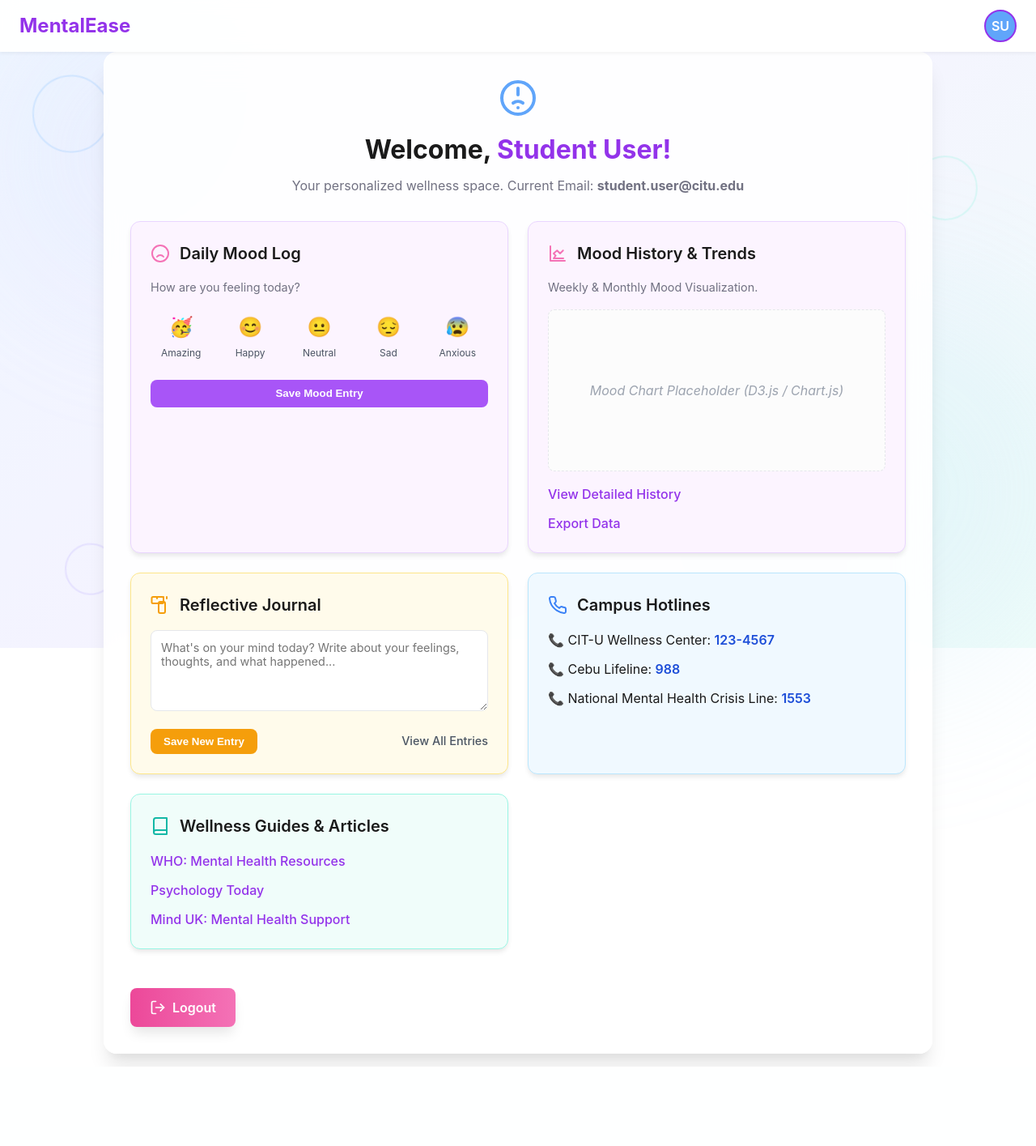
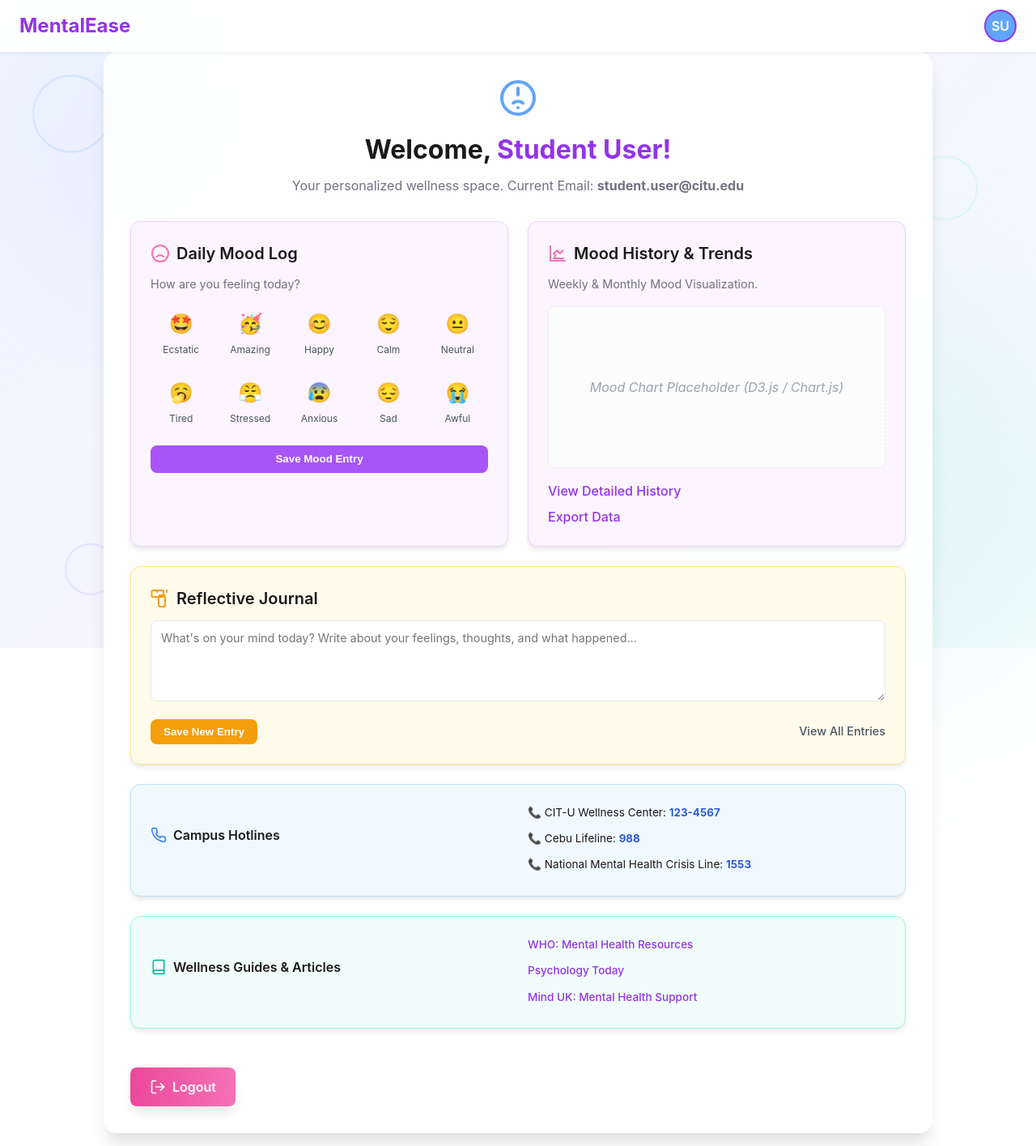
Before and after one commit to Shay1010/CSIT327-G2-MentalEase, a Django app: template students/templates/students/dashboard.html in a window 1280 px wide; the page is wider, and only the part inside the window is pictured. Shown: that part at 81% size. Before the commit the page ends 1316 px from the top of that part, so only its background shows below. Run offline with Django 5.2, Linux system fonts and the light colour scheme; the template is opened without the code that fills it, so the values that code supplies are empty.

Commit message:
feature(students): additional emojis on the mood logging

```diff
--- a/students/templates/students/dashboard.html
+++ b/students/templates/students/dashboard.html
@@ -54,8 +54,8 @@
         @keyframes float2 { 0%, 100% { transform: translateY(0) rotate(0deg); } 50% { transform: translateY(15px) rotate(-180deg); } }
         @keyframes float3 { 0%, 100% { transform: translate(0, 0); } 50% { transform: translate(10px, -10px); } }
 
-        /* Dashboard Container and Card (Your Original Code) */
-        .form-container { width: 100%; max-width: 40rem; position: relative; z-index: 10; animation: fadeInUp 0.6s ease-out; margin-top: 3rem; }
+        /* Dashboard Container and Card */
+        .form-container { width: 100%; max-width: 64rem; position: relative; z-index: 10; animation: fadeInUp 0.6s ease-out; margin-top: 3rem; }
         @keyframes fadeInUp { from { opacity: 0; transform: translateY(20px); } to { opacity: 1; transform: translateY(0); } }
         .form-card {
             background: rgba(255, 255, 255, 0.9); backdrop-filter: blur(20px); border-radius: 1rem;
@@ -75,23 +75,43 @@
         .student-name { color: #9333ea; }
         .subtitle { color: #717182; font-size: 1rem; }
 
+        /* --- UPDATED GRID LAYOUT --- */
         .grid-container {
             display: grid;
-            /* Changed to allow more dynamic content cards */
-            grid-template-columns: repeat(auto-fit, minmax(350px, 1fr));
+            /* 2 columns on large screens (1025px+) */
+            grid-template-columns: repeat(2, 1fr);
             gap: 1.5rem;
             margin-bottom: 2rem;
         }
+
+        /* Force the Journal card to span 2 columns, making it full width on large screens */
+        .journal-card {
+            grid-column: span 2 / span 2;
+            order: 3;
+        }
+
+        /* Resource cards span full width (2 columns) at the bottom */
+        .hotline-card, .article-card {
+            grid-column: span 2 / span 2;
+            order: 10; /* Forces them to the bottom */
+            display: grid;
+            grid-template-columns: 1fr 1fr; /* Keep them side-by-side inside the full span */
+            gap: 1.5rem;
+            padding: 1rem; /* Less padding */
+        }
+
+        /* --- END UPDATED GRID LAYOUT --- */
+
         .card { padding: 1.5rem; border-radius: 0.75rem; box-shadow: 0 4px 6px -1px rgba(0, 0, 0, 0.1); transition: transform 0.3s ease, box-shadow 0.3s ease; animation: fadeIn 0.6s ease-out backwards; }
         .card:hover { transform: translateY(-5px); box-shadow: 0 10px 15px -3px rgba(0, 0, 0, 0.1), 0 4px 6px -2px rgba(0, 0, 0, 0.05); }
+
+        /* Color coding */
         .hotline-card { background-color: #f0f9ff; border: 1px solid #bae6fd; animation-delay: 0.4s; }
         .article-card { background-color: #f0fdfa; border: 1px solid #99f6e4; animation-delay: 0.6s; }
-
-        /* --- NEW STYLES FOR MOOD/JOURNALING --- */
         .mood-card { background-color: #fcf4ff; border: 1px solid #e9d5ff; animation-delay: 0.8s; }
         .journal-card { background-color: #fffbeb; border: 1px solid #fde68a; animation-delay: 1s; }
 
-        .card-header { display: flex; align-items: center; gap: 0.75rem; margin-bottom: 1rem; }
+        .card-header { display: flex; align-items: center; gap: 0.5rem; margin-bottom: 0.75rem; }
         .card-header h2 { font-size: 1.25rem; font-weight: 600; color: #1a1a1a; }
         .section-icon { color: #a855f7; }
         .hotline-card .section-icon { color: #3b82f6; }
@@ -99,7 +119,22 @@
         .mood-card .section-icon { color: #f472b6; }
         .journal-card .section-icon { color: #f59e0b; }
 
-        .resource-list { list-style: none; padding-left: 0; display: flex; flex-direction: column; gap: 0.75rem; }
+        /* --- RESOURCE CARD SPECIFIC FONT SIZE REDUCTION --- */
+        .hotline-card .card-header h2,
+        .article-card .card-header h2 {
+            font-size: 1rem; /* Smaller title */
+        }
+        .hotline-card .resource-list,
+        .article-card .resource-list {
+            font-size: 0.85rem; /* Smaller text */
+        }
+        .hotline-card .resource-list li,
+        .article-card .resource-list li {
+             margin-bottom: 0.25rem;
+        }
+        /* --- END RESOURCE CARD FONT SIZE REDUCTION --- */
+
+        .resource-list { list-style: none; padding-left: 0; display: flex; flex-direction: column; gap: 0.5rem; }
         .hotline-number { font-weight: 600; color: #1d4ed8; }
         .resource-link { color: #9333ea; text-decoration: none; font-weight: 500; transition: color 0.2s ease, text-decoration 0.2s ease; display: block; }
         .resource-link:hover { color: #7e22ce; text-decoration: underline; }
@@ -194,7 +229,6 @@
         .journal-action-btn:hover { background-color: #d97706; }
 
 
-        /* Existing styles... */
         .logout-button { display: inline-flex; align-items: center; gap: 0.5rem; margin-top: 1rem; padding: 0.75rem 1.5rem; background: linear-gradient(90deg, #ec4899, #f472b6); color: white; border: none; border-radius: 0.5rem; font-weight: 600; font-size: 1rem; cursor: pointer; box-shadow: 0 10px 15px -3px rgba(0, 0, 0, 0.1); transition: all 0.3s ease; text-decoration: none; animation: fadeInUp 0.6s ease-out 0.8s backwards; }
         .logout-button:hover { background: linear-gradient(90deg, #db2777, #e879f9); box-shadow: 0 20px 25px -5px rgba(0, 0, 0, 0.15); transform: scale(1.02); }
         .logout-button:active { transform: scale(0.98); }
@@ -251,6 +285,25 @@
         .error-message { background-color: #fef2f2; color: #dc2626; border: 1px solid #fecaca; }
 
         /* Responsive Design */
+        @media (max-width: 1024px) {
+            .grid-container {
+                /* On medium screens, go back to 2 columns */
+                grid-template-columns: repeat(2, 1fr);
+            }
+            /* Make Journal Card act like the others on medium screens (1 column wide) */
+            .journal-card {
+                grid-column: span 1 / span 1;
+            }
+            .hotline-card, .article-card {
+                /* Resource cards span 2 columns and display block */
+                grid-column: span 2 / span 2;
+                display: block;
+                /* Remove the internal 1fr 1fr grid for simpler stacking on medium/small devices */
+                grid-template-columns: none;
+                gap: 0;
+            }
+        }
+
         @media (max-width: 640px) {
             .form-card { padding: 1.5rem; }
             h1 { font-size: 1.5rem; }
@@ -259,6 +312,11 @@
             .grid-container { grid-template-columns: 1fr; }
             .navbar-logo { font-size: 1.2rem; }
             .page-container { padding-top: 4rem; }
+            .journal-card, .hotline-card, .article-card {
+                grid-column: span 1 / span 1;
+                display: block;
+                padding: 1rem;
+            }
         }
     </style>
 </head>
@@ -300,7 +358,7 @@
     <div class="floating-circle circle-3"></div>
 
     <div class="page-container">
-        <div class="form-container" style="max-width: 64rem;">
+        <div class="form-container">
             <div class="form-card">
                 <div class="shimmer-effect"></div>
 
@@ -325,6 +383,10 @@
                         <p style="margin-bottom: 0.75rem; font-size: 0.9rem; color: #717182;">How are you feeling today?</p>
 
                         <div class="mood-entry-grid" id="moodEntryGrid">
+                            <div class="mood-icon" data-mood="ecstatic">
+                                <span>🤩</span>
+                                <span class="mood-label">Ecstatic</span>
+                            </div>
                             <div class="mood-icon" data-mood="amazing">
                                 <span>🥳</span>
                                 <span class="mood-label">Amazing</span>
@@ -333,17 +395,33 @@
                                 <span>😊</span>
                                 <span class="mood-label">Happy</span>
                             </div>
+                            <div class="mood-icon" data-mood="calm">
+                                <span>😌</span>
+                                <span class="mood-label">Calm</span>
+                            </div>
                             <div class="mood-icon" data-mood="neutral">
                                 <span>😐</span>
                                 <span class="mood-label">Neutral</span>
+                            </div>
+                            <div class="mood-icon" data-mood="tired">
+                                <span>🥱</span>
+                                <span class="mood-label">Tired</span>
+                            </div>
+                            <div class="mood-icon" data-mood="stressed">
+                                <span>😤</span>
+                                <span class="mood-label">Stressed</span>
+                            </div>
+                            <div class="mood-icon" data-mood="anxious">
+                                <span>😰</span>
+                                <span class="mood-label">Anxious</span>
                             </div>
                             <div class="mood-icon" data-mood="sad">
                                 <span>😔</span>
                                 <span class="mood-label">Sad</span>
                             </div>
-                            <div class="mood-icon" data-mood="anxious">
-                                <span>😰</span>
-                                <span class="mood-label">Anxious</span>
+                            <div class="mood-icon" data-mood="awful">
+                                <span>😭</span>
+                                <span class="mood-label">Awful</span>
                             </div>
                         </div>
 
@@ -383,7 +461,7 @@
 
                     <section class="card hotline-card">
                         <div class="card-header">
-                            <svg class="section-icon" width="24" height="24" viewBox="0 0 24 24" fill="none" stroke="currentColor" stroke-width="2" stroke-linecap="round" stroke-linejoin="round">
+                            <svg class="section-icon" width="20" height="20" viewBox="0 0 24 24" fill="none" stroke="currentColor" stroke-width="2" stroke-linecap="round" stroke-linejoin="round">
                                 <path d="M22 16.92v3a2 2 0 0 1-2.18 2 19.79 19.79 0 0 1-8.63-3.07 19.5 19.5 0 0 1-3.67-2.94 19.5 19.5 0 0 1-2.94-3.67A19.79 19.79 0 0 1 2 4.18 2 2 0 0 1 4.1 2h3a2 2 0 0 1 2 1.72 12.84 12.84 0 0 0 .7 2.81 2 2 0 0 1-.45 2.11L8.09 9.91a16 16 0 0 0 6 6l1.27-1.27a2 2 0 0 1 2.11-.45 12.84 12.84 0 0 0 2.81.7A2 2 0 0 1 22 16.92z"/>
                             </svg>
                             <h2>Campus Hotlines</h2>
@@ -397,7 +475,7 @@
 
                     <section class="card article-card">
                         <div class="card-header">
-                            <svg class="section-icon" width="24" height="24" viewBox="0 0 24 24" fill="none" stroke="currentColor" stroke-width="2" stroke-linecap="round" stroke-linejoin="round">
+                            <svg class="section-icon" width="20" height="20" viewBox="0 0 24 24" fill="none" stroke="currentColor" stroke-width="2" stroke-linecap="round" stroke-linejoin="round">
                                 <path d="M4 19.5A2.5 2.5 0 0 1 6.5 17H20"/>
                                 <path d="M6.5 2H20v20H6.5A2.5 2.5 0 0 1 4 19.5v-15A2.5 2.5 0 0 1 6.5 2z"/>
                             </svg>
@@ -441,7 +519,7 @@
     </div>
 
     <script>
-        // --- Dashboard Load Animation (Your Original Code) ---
+        // --- Dashboard Load Animation ---
         window.addEventListener('load', () => {
             const cards = document.querySelectorAll('.card');
             cards.forEach((card, index) => {
@@ -457,10 +535,10 @@
 
             // Re-initialize dynamic components on load
             initializeProfileAndModalLogic();
-            initializeMoodLogger(); // Initialize the new mood logging logic
+            initializeMoodLogger();
         });
 
-        // --- Profile Dropdown and Modal Logic (Your Original Code) ---
+        // --- Profile Dropdown and Modal Logic ---
         function initializeProfileAndModalLogic() {
             const profilePic = document.getElementById('profilePic');
             const profileDropdown = document.getElementById('profileDropdown');
@@ -526,7 +604,6 @@
 
                     try {
                         await new Promise(resolve => setTimeout(resolve, 1500));
-
                         if (newEmail.includes('@') && newEmail.includes('.')) {
                             saveMessage.textContent = `Success! Check your new email (${newEmail}) for a confirmation link.`;
                             saveMessage.className = 'save-message success-message';
@@ -534,7 +611,6 @@
                         } else {
                             throw new Error("Invalid email format (Simulated Supabase error)");
                         }
-
                     } catch (error) {
                         console.error("Supabase Error Simulation:", error);
                         saveMessage.textContent = `Error: Update failed. (Simulated)`;
@@ -547,8 +623,7 @@
                 });
             }
         }
-
-        // --- NEW: Mood Logging JavaScript Logic ---
+        // --- Mood Logging JavaScript Logic ---
         function initializeMoodLogger() {
             const moodIcons = document.querySelectorAll('.mood-icon');
             const saveMoodBtn = document.getElementById('saveMoodBtn');
@@ -576,21 +651,15 @@
                     saveMoodBtn.disabled = true;
                     saveMoodBtn.textContent = 'Logging...';
                     moodMessage.style.display = 'none';
-
-                    // TODO: Implement actual Django/AJAX call to save to database here
-                    // This is currently a simulation
                     try {
                         await new Promise(resolve => setTimeout(resolve, 1000));
-
                         // Simulation of success:
                         moodMessage.textContent = `Logged mood: ${selectedMood.charAt(0).toUpperCase() + selectedMood.slice(1)}.`;
                         moodMessage.style.color = '#10b981'; // Green color for success
                         moodMessage.style.display = 'block';
-
                         // Clear selection after successful save
                         moodIcons.forEach(i => i.classList.remove('selected'));
                         selectedMood = null;
-
                     } catch (error) {
                         // Simulation of error:
                         moodMessage.textContent = 'Error logging mood. Try again.';
@@ -604,8 +673,6 @@
                 });
             }
         }
-
-        // Call the initialization logic to attach event listeners
         document.addEventListener('DOMContentLoaded', initializeProfileAndModalLogic);
         document.addEventListener('DOMContentLoaded', initializeMoodLogger);
     </script>
```
Also changed, not shown: db.sqlite3.
